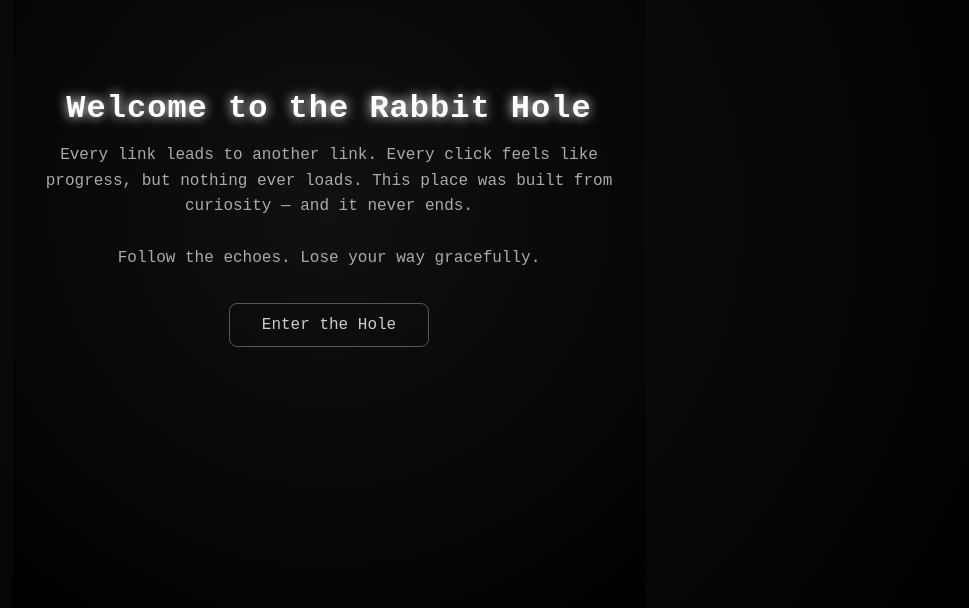
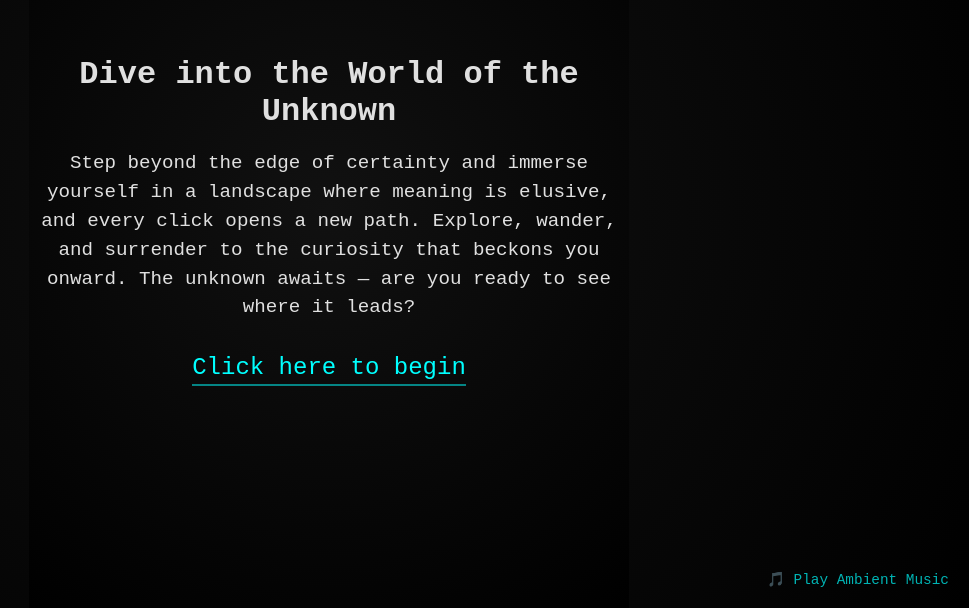
Before and after one commit to kadambiniSingh/index.html, a plain HTML site: page index.html in a window 1280 px wide. Shown: the part 192-800 px from the top of the page, without its empty margins (311-1280 px from the left). Drawn offline with Linux system fonts and the light colour scheme.

Commit message:
Revise index.html for new design and content
Updated the HTML structure and styling for a new theme.

```diff
--- a/index.html
+++ b/index.html
@@ -1,83 +1,106 @@
 <!DOCTYPE html>
 <html lang="en">
 <head>
-  <meta charset="UTF-8">
-  <meta name="viewport" content="width=device-width, initial-scale=1">
-  <title>Welcome to the Rabbit Hole</title>
+  <meta charset="UTF-8" />
+  <meta name="viewport" content="width=device-width, initial-scale=1" />
+  <title>Dive Into the Unknown</title>
   <style>
     html, body {
       height: 100%;
       margin: 0;
       background: radial-gradient(circle at center, #0a0a0a, #000);
+      font-family: "Courier New", monospace;
       color: #e0e0e0;
-      font-family: "Courier New", monospace;
       display: flex;
-      flex-direction: column;
       justify-content: center;
       align-items: center;
       text-align: center;
       overflow: hidden;
+      cursor: pointer;
       animation: pulse 10s infinite alternate;
     }
 
     @keyframes pulse {
-      0% { background: radial-gradient(circle at center, #0a0a0a, #000); }
-      50% { background: radial-gradient(circle at center, #111, #000); }
-      100% { background: radial-gradient(circle at center, #0a0a0a, #000); }
+      0%,100% {background: radial-gradient(circle at center,#0a0a0a,#000);}
+      50% {background: radial-gradient(circle at center,#111,#000);}
     }
 
-    h1 {
-      font-size: 2rem;
-      letter-spacing: 1px;
-      color: #fff;
-      margin-bottom: 1rem;
-      text-shadow: 0 0 12px #fff;
-      animation: fadeIn 2s ease forwards;
+    #intro {
+      max-width: 600px;
     }
 
-    p {
-      max-width: 600px;
-      color: #aaa;
-      font-size: 1rem;
-      line-height: 1.6;
-      margin: 0 1rem 2rem;
-      animation: fadeIn 3s ease forwards;
+    #intro h1 {
+      font-size: 2rem;
+      margin-bottom: 1rem;
     }
 
-    a {
-      display: inline-block;
-      padding: 0.75rem 2rem;
-      border: 1px solid #555;
-      border-radius: 8px;
-      color: #ccc;
-      text-decoration: none;
-      transition: all 0.4s ease;
-      font-size: 1rem;
-      animation: fadeIn 4s ease forwards;
+    #intro p {
+      font-size: 1.2rem;
+      margin-bottom: 2rem;
+      line-height: 1.5;
     }
 
-    a:hover {
+    #enterButton {
+      font-size: 1.5rem;
       color: #0ff;
-      border-color: #0ff;
-      text-shadow: 0 0 12px #0ff;
-      transform: scale(1.05);
+      text-decoration: none;
+      border-bottom: 2px solid rgba(0,255,255,0.5);
+      padding-bottom: 3px;
+      cursor: pointer;
+      transition: color 0.3s, transform 0.3s, border-bottom 0.3s, text-shadow 0.3s;
     }
 
-    @keyframes fadeIn {
-      from { opacity: 0; transform: translateY(10px); }
-      to { opacity: 1; transform: translateY(0); }
+    #enterButton:hover {
+      color: #fff;
+      transform: scale(1.1);
+      border-bottom-color: #0ff;
+      text-shadow: 0 0 15px #0ff;
+    }
+
+    #musicLink {
+      position: fixed;
+      bottom: 20px;
+      right: 20px;
+      font-size: 0.9rem;
+      font-family: monospace;
+      color: #0ff;
+      text-decoration: none;
+      opacity: 0.7;
+      transition: opacity 0.3s, text-shadow 0.3s;
+      z-index: 1000;
+    }
+
+    #musicLink:hover {
+      opacity: 1;
+      text-shadow: 0 0 10px #0ff;
     }
   </style>
 </head>
 <body>
-  <h1>Welcome to the Rabbit Hole</h1>
-  <p>
-    Every link leads to another link.
-    Every click feels like progress, but nothing ever loads.
-    This place was built from curiosity — and it never ends.
-    <br><br>
-    Follow the echoes. Lose your way gracefully.
-  </p>
-  <a href="hole.html">Enter the Hole</a>
+  <div id="intro">
+    <h1>Dive into the World of the Unknown</h1>
+    <p>
+      Step beyond the edge of certainty and immerse yourself in a landscape where meaning is elusive, and every click opens a new path.
+      Explore, wander, and surrender to the curiosity that beckons you onward.
+      The unknown awaits — are you ready to see where it leads?
+    </p>
+    <a id="enterButton" href="hole.html">Click here to begin</a>
+  </div>
+
+  <!-- Music link -->
+  <a id="musicLink" href="https://www.youtube.com/watch?v=YOUR_YOUTUBE_ID" target="_blank">
+    🎵 Play Ambient Music
+  </a>
+
+  <!-- Optional local audio file -->
+  <audio id="bgMusic" autoplay loop>
+    <source src="YOUR_AUDIO_FILE.mp3" type="audio/mpeg" />
+  </audio>
+
+  <script>
+    const music = document.getElementById("bgMusic");
+    music.volume = 0.15;
+    music.play().catch(()=>{});
+  </script>
 </body>
 </html>
```
